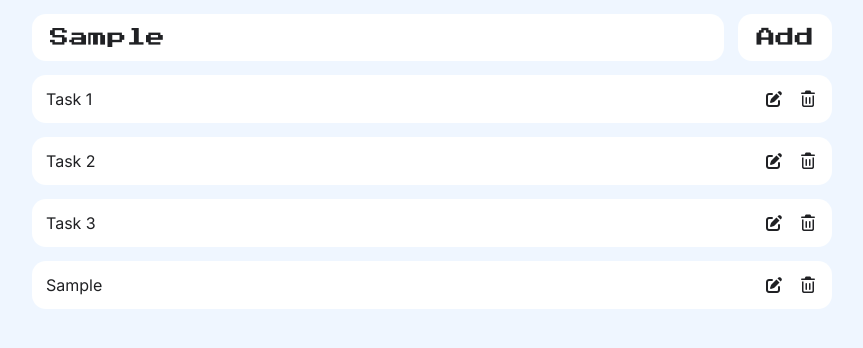
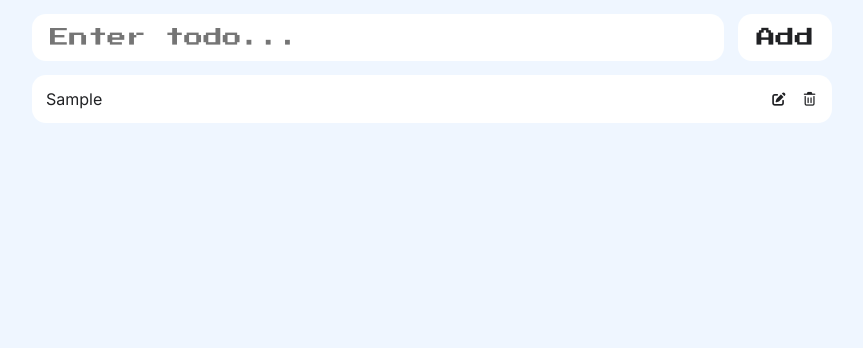
Before and after one commit to D99ZY/todo-list-react-app, a React (Vite) app: page / in a window 1280 px wide. Both pictures are taken after typing "Sample" into the empty fields and a click on the button "Add". Shown: the top 348 px of the page, without its empty margins (208-1071 px from the left). Built offline with nearby package versions, Linux system fonts and the light colour scheme.

Commit message:
Add delete todo functionality

```diff
--- a/src/App.jsx
+++ b/src/App.jsx
@@ -3,16 +3,29 @@ import TodoList from './components/TodoList';
 import TodoInput from './components/TodoInput';
 
 function App() {
-  const [todos, setTodos] = useState(['Task 1', 'Task 2', 'Task 3']);
+  const [todos, setTodos] = useState([]);
 
   const handleAddTodos = useCallback((newTodo) => {
     setTodos((prevTodos) => [...prevTodos, newTodo]);
   }, []);
 
+  const handleDeleteTodo = useCallback(
+    (id) => {
+      setTodos(
+        todos.filter((todo) => {
+          return todo.id !== id;
+        })
+      );
+    },
+    [todos]
+  );
+
+  const handleEditTodo = useCallback((index) => {}, []);
+
   return (
     <>
       <TodoInput handleAddTodos={handleAddTodos} />
-      <TodoList todos={todos} />
+      <TodoList todos={todos} handleDeleteTodo={handleDeleteTodo} />
     </>
   );
 }
--- a/src/components/TodoCard.jsx
+++ b/src/components/TodoCard.jsx
@@ -1,16 +1,33 @@
 import PropTypes from 'prop-types';
 
 export default function TodoCard(props) {
-  const { children } = props;
+  const { todo, handleDeleteTodo } = props;
+
   return (
     <li className="todoItem">
-      {children}
+      <p>{todo.text}</p>
       <div className="actionsContainer">
-        <i className="fa-solid fa-pen-to-square" />
-        <i className="fa-regular fa-trash-can" />
+        <button type="button" aria-label="Edit">
+          <i className="fa-solid fa-pen-to-square" />
+        </button>
+        <button
+          type="button"
+          aria-label="Delete"
+          onClick={() => {
+            handleDeleteTodo(todo.id);
+          }}
+        >
+          <i className="fa-regular fa-trash-can" />
+        </button>
       </div>
     </li>
   );
 }
 
-TodoCard.propTypes = { children: PropTypes.string.isRequired };
+TodoCard.propTypes = {
+  todo: PropTypes.shape({
+    text: PropTypes.string.isRequired,
+    id: PropTypes.number.isRequired,
+  }).isRequired,
+  handleDeleteTodo: PropTypes.func.isRequired,
+};
--- a/src/components/TodoInput.jsx
+++ b/src/components/TodoInput.jsx
@@ -3,7 +3,9 @@ import { useState } from 'react';
 
 export default function TodoInput(props) {
   const { handleAddTodos } = props;
+  const [todoId, setTodoId] = useState(0);
   const [todoValue, setTodoValue] = useState('');
+
   return (
     <header>
       <input
@@ -16,7 +18,9 @@ export default function TodoInput(props) {
       <button
         type="button"
         onClick={() => {
-          handleAddTodos(todoValue);
+          handleAddTodos({ id: todoId, text: todoValue });
+          setTodoId(todoId + 1);
+          setTodoValue('');
         }}
       >
         Add
--- a/src/components/TodoList.jsx
+++ b/src/components/TodoList.jsx
@@ -2,18 +2,18 @@ import PropTypes from 'prop-types';
 import TodoCard from './TodoCard';
 
 export default function TodoList(props) {
-  const { todos } = props;
+  const { todos, handleDeleteTodo } = props;
+
   return (
     <ul className="main">
       {todos.map((todo) => {
-        return (
-          <TodoCard key={todo.id}>
-            <p>{todo}</p>
-          </TodoCard>
-        );
+        return <TodoCard key={todo.id} todo={todo} handleDeleteTodo={handleDeleteTodo} />;
       })}
     </ul>
   );
 }
 
-TodoList.propTypes = { todos: PropTypes.string.isRequired };
+TodoList.propTypes = {
+  todos: PropTypes.string.isRequired,
+  handleDeleteTodo: PropTypes.func.isRequired,
+};
```
